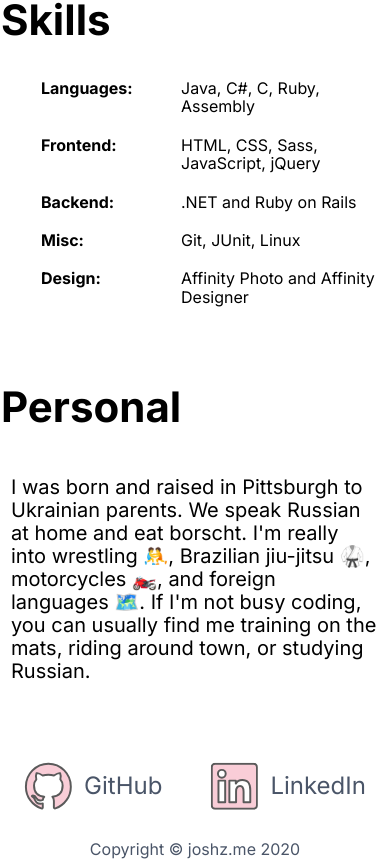
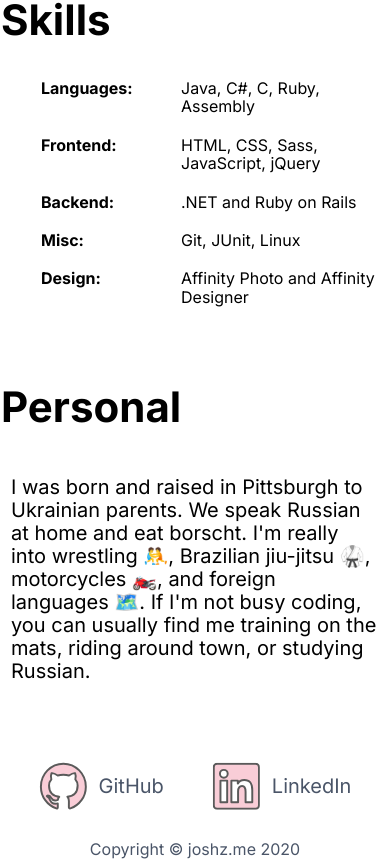
Before and after one commit to Josh961/Personal-Website, an Angular app: page /about in a window 390 px wide. Shown: the part 767-1629 px from the top of the page. Built offline with nearby package versions, Linux system fonts and the light colour scheme.

Commit message:
Make text size of footer links small on mobile by default

```diff
--- a/src/app/modules/shared/footer/footer.component.scss
+++ b/src/app/modules/shared/footer/footer.component.scss
@@ -19,9 +19,14 @@
     display: inline-flex;
     align-items: center;
     color: $grey-700;
-    font-size: $text-2xl;
+    font-size: $text-xl;
     transition: opacity 400ms ease;
     transform: translateY(50%);
+
+    @include for-tablet-portrait-up() {
+      font-size: $text-2xl;
+    }
+
 
     &:hover {
       opacity: 0.6;
```
